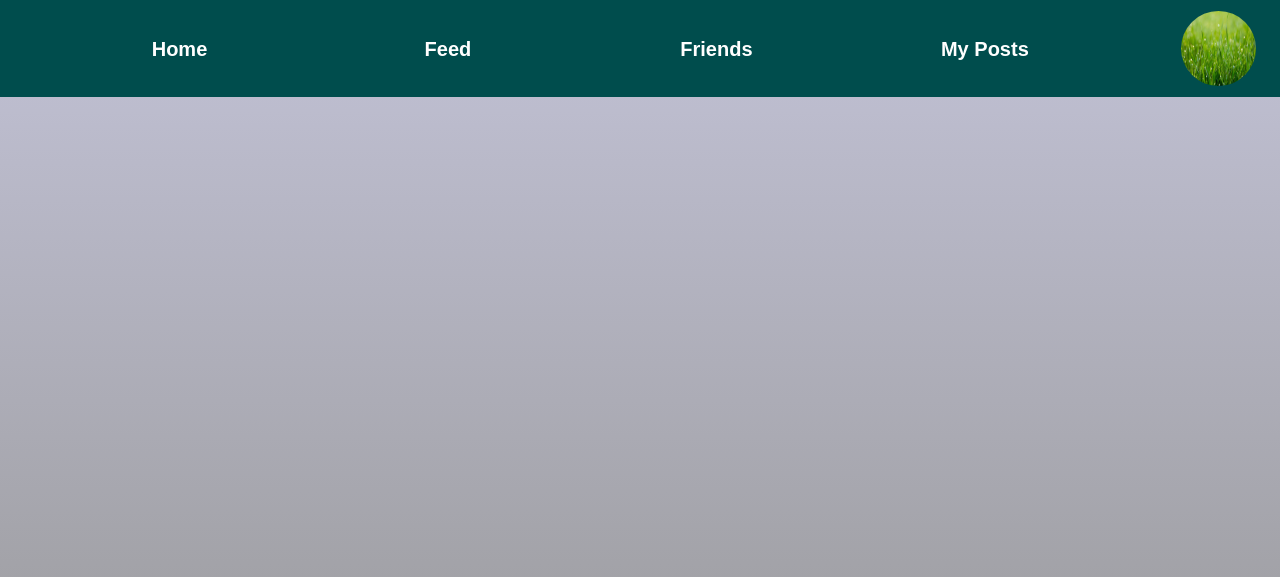
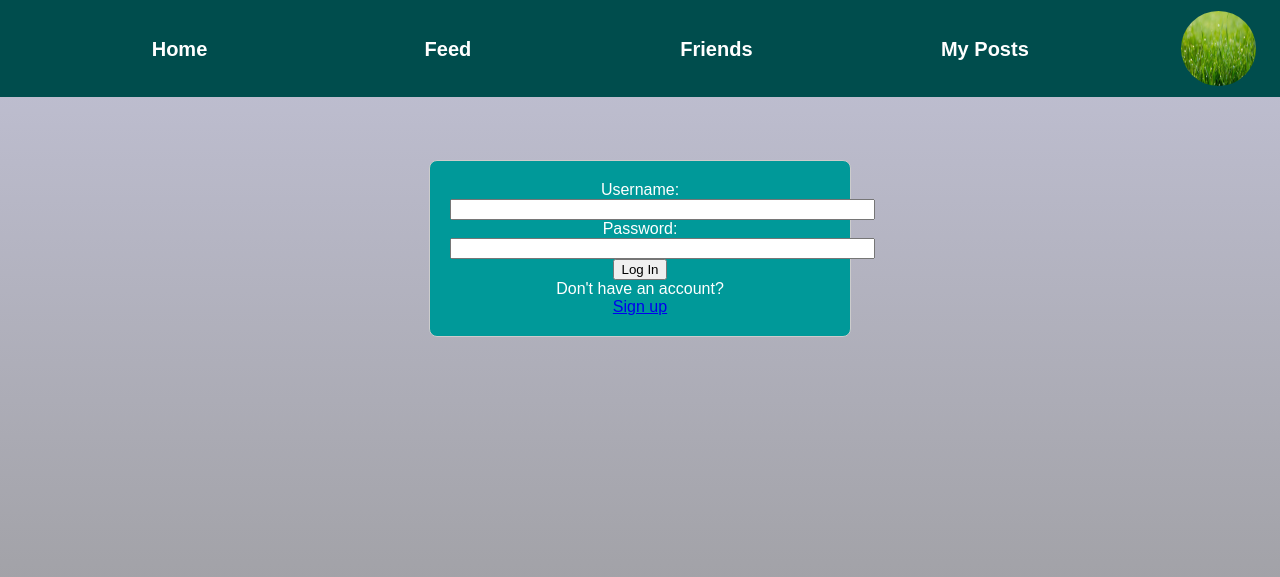
Before and after one commit to Humhmu/CityStars, a Django app: page /city_stars/login in a window 1280 px wide. Shown: the top 577 px of the page. Run offline with Django 3.2, Linux system fonts and the light colour scheme.

Commit message:
Created base for login and register pages with forms and views

```diff
--- a/CityStars_app/urls.py
+++ b/CityStars_app/urls.py
@@ -36,5 +36,5 @@ urlpatterns = [
     path("post/<int:post_id>/delete", views.delete_post, name="delete_post"),
     # Account urls
     path("register", views.signup, name="register"),
-    path("login", views.login, name="login"),
+    path("login", views.user_login, name="login"),
 ]
--- a/CityStars_app/views.py
+++ b/CityStars_app/views.py
@@ -1,5 +1,8 @@
 from django.http import HttpResponse
-from django.shortcuts import render
+from django.shortcuts import redirect, render
+from django.urls import reverse
+from CityStars_app.forms import UserForm
+from django.contrib.auth import authenticate, login, logout
 
 
 def city_stars(request):
@@ -54,9 +57,44 @@ def delete_post(request, post_id):
     return render(request, 'CityStars_app/delete_post.html')
 
 
-def login(request):
+def user_login(request):
+    if request.method == 'POST':
+        username = request.POST.get('username')
+        password = request.POST.get('password')
+
+        user = authenticate(username=username, password=password)
+
+        if user:
+            if user.is_active:
+                login(request, user)
+                return redirect(reverse('CityStars_app:city_stars'))
+            else:
+                return HttpResponse("Your account has been disabled")
+        else:
+            print(f"Invalid login details: {username}, {password}")
+            return render(request, 'CityStars_app/login.html', {'error_message': "Invalid login details supplied. Please check your username and password."})
+
     return render(request, 'CityStars_app/login.html')
 
 
 def signup(request):
-    return render(request, 'CityStars_app/register.html')
+    registered = False
+
+    if request.method == 'POST':
+        user_form = UserForm(request.POST)
+
+        if user_form.is_valid():
+            user = user_form.save()
+            user.set_password(user.password)
+            user.save()
+
+            registered = True
+            return redirect(reverse('CityStars_app:city_stars'))
+        else:
+            print(user_form.errors)
+    else:
+        user_form = UserForm()
+
+    return render(request, 'CityStars_app/register.html',
+                  {'user_form': user_form,
+                   'registered': registered})
--- a/static/css/base.css
+++ b/static/css/base.css
@@ -58,3 +58,21 @@ html {
     height: 75px;
     border-radius: 50%;
 }
+
+/* Register and Login page forms */
+.registerloginform {
+    position: relative;
+    width: 30%;
+    margin: 20vh auto;
+    padding: 20px;
+    border: 1px solid #ccc;
+    border-radius: 8px;
+    text-align: center;
+    background-color: #009999;
+}
+
+/* Error Message */
+.error_message {
+    font-size: 14px;
+    margin-top: 10px;
+}
--- a/templates/CityStars_app/login.html
+++ b/templates/CityStars_app/login.html
@@ -6,5 +6,22 @@
 {% endblock %}
 
 {% block body_block %}
-    <h1>Login Page</h1>
+    <div class = "registerloginform">
+    <form id="login_form" method="post" action="{% url 'CityStars_app:login' %}">
+        {% csrf_token %}
+        Username: <input type="text" name="username" value="" size="50" />
+        <br />
+        Password: <input type="password" name="password" value="" size="50" />
+        <br />
+        <input type="submit" value="Log In" />
+    </form>
+    Don't have an account?
+    <br />
+    <a href="{% url 'CityStars_app:register' %}">Sign up</a>
+    {% if error_message %}
+        <div class="error-message">
+            {{ error_message }}
+        </div>
+    {% endif %}
+    </div>
 {% endblock %}
```
Also changed, not shown: CityStars_app/forms.py (added, +11 -0 lines), templates/CityStars_app/register.html (+13 -1 lines).
